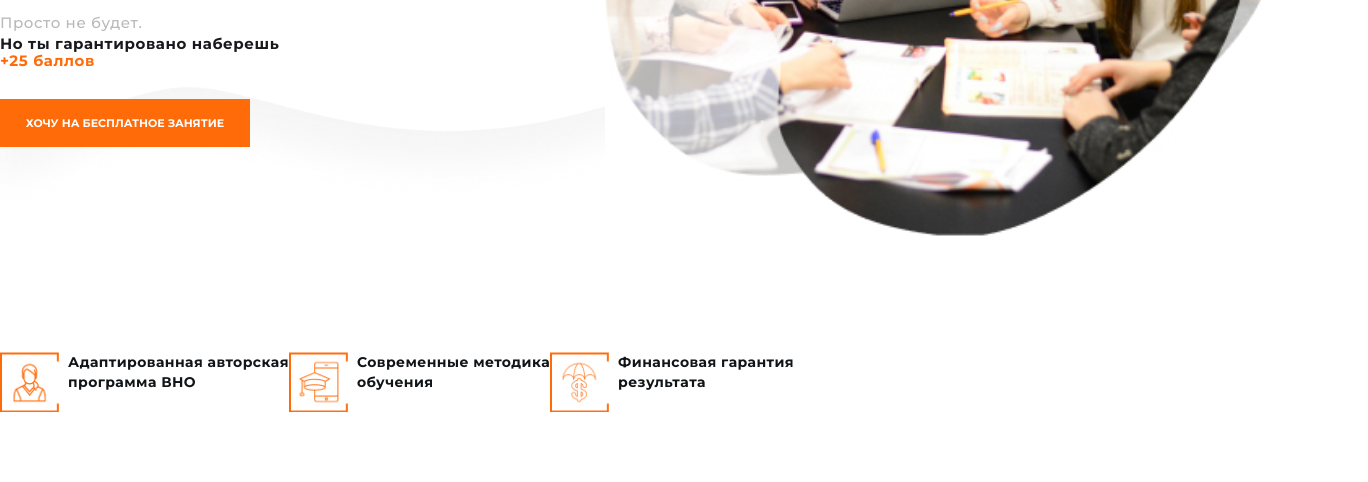
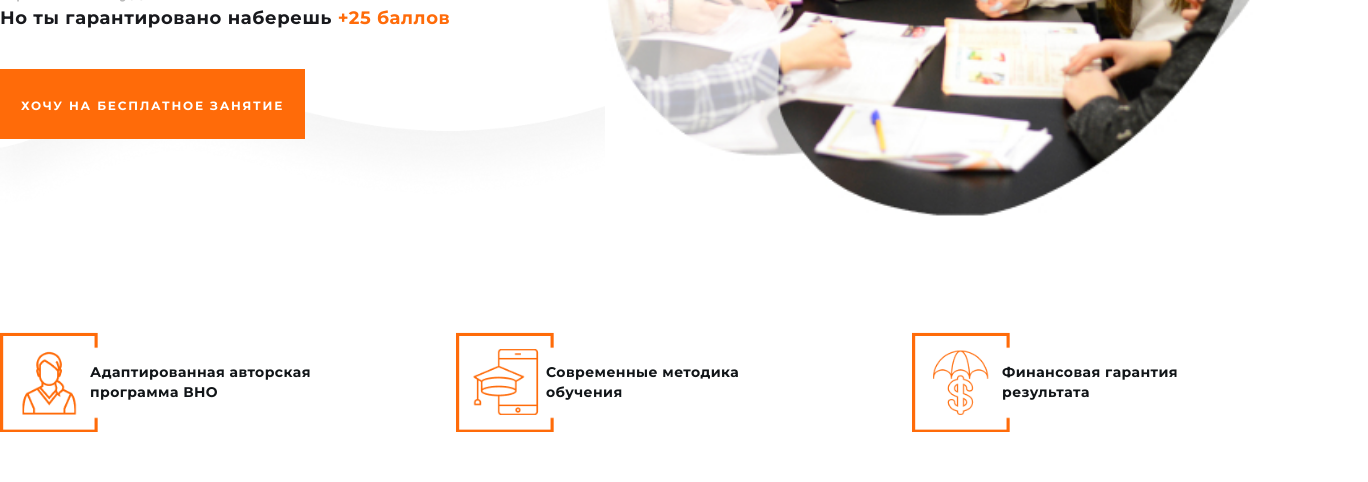
Before and after one commit to OlehSydorenko25/hell-en, a plain HTML site: page index.html in a window 1280 px wide. Shown: the part 482-964 px from the top of the page, 1368 px wide, since content can reach past the window. Drawn offline with Linux system fonts and the light colour scheme.

Commit message:
стили для свг

```diff
--- a/scss/components/_header.scss
+++ b/scss/components/_header.scss
@@ -37,10 +37,10 @@
   }
 
   .nav {
-    width: 280px;
     display: flex;
     align-items: center;
     justify-content: space-between;
+    margin-bottom: 50px;
 
     .site-nav3 {
       display: none;
@@ -72,11 +72,13 @@
     }
 
     @media screen and (min-width: 768px) {
-      width: 728px;
+      width: 768px;
+      margin-bottom: 84px;
     }
 
     @media screen and (min-width: 1280px) {
       width: 1280px;
+      margin-bottom: 45px;
     }
 
     .logo-img {
--- a/scss/components/_hero.scss
+++ b/scss/components/_hero.scss
@@ -4,10 +4,6 @@
     line-height: 29px;
     font-weight: 800;
     color: #18191d;
-
-    @media screen and (max-width: 767px) {
-      margin-top: 50px;
-    }
 
     @media screen and (min-width: 768px) {
       font-size: 26px;
@@ -33,6 +29,11 @@
 
     margin-top: 30px;
     margin-bottom: 4px;
+
+    @media screen and (min-width: 1280px) {
+      font-size: 18px;
+      line-height: 22px;
+    }
   }
 
   .hero-subtitle {
@@ -46,12 +47,17 @@
     b {
       color: #ff6b09;
     }
+
+    @media screen and (min-width: 1280px) {
+      font-size: 18px;
+      line-height: 22px;
+      width: auto;
+    }
   }
 
-  @media screen and (min-width: 768px) {
-    .hero-flex {
+  .hero-flex {
+    @media screen and (min-width: 768px) {
       display: flex;
-      margin-top: 65px;
       align-items: center;
     }
   }
@@ -73,11 +79,19 @@
     margin-right: auto;
     align-items: center;
     text-align: center;
-    padding-top: 14px;
-    padding-bottom: 14px;
+    padding: 14px 0;
 
     @media screen and (min-width: 768px) {
       margin-left: 0;
+    }
+
+    @media screen and (min-width: 1280px) {
+      margin-top: 40px;
+      height: 70px;
+      letter-spacing: 1.8px;
+      padding: 27px 0;
+      width: 305px;
+      font-size: 12px;
     }
   }
 
@@ -117,6 +131,11 @@
       line-height: 20px;
       color: #111518;
       letter-spacing: 0.03em;
+
+      @media screen and (min-width: 1280px) {
+        padding-top: 30px;
+        min-width: 366px;
+      }
     }
 
     .item {
@@ -127,6 +146,10 @@
       line-height: 20px;
       color: #18191d;
 
+      @media screen and(min-width: 1280px) {
+        padding-left: 90px;
+      }
+
       &:not(:last-child) {
         margin-bottom: 30px;
       }
@@ -135,7 +158,6 @@
         background-image: url(./../images/icon1.png);
         content: '';
         background-repeat: no-repeat;
-        background-position: 0 center;
         background-size: contain;
         display: inline-block;
 
@@ -144,13 +166,17 @@
         position: absolute;
         top: 0;
         left: 0;
+
+        @media screen and (min-width: 1280px) {
+          width: 100px;
+          height: 100px;
+        }
       }
 
       &.icon2::before {
         background-image: url(./../images/icon2.png);
         content: '';
         background-repeat: no-repeat;
-        background-position: 0 center;
         background-size: contain;
         display: inline-block;
 
@@ -159,13 +185,17 @@
         position: absolute;
         top: 0;
         left: 0;
+
+        @media screen and (min-width: 1280px) {
+          width: 100px;
+          height: 100px;
+        }
       }
 
       &.icon3::before {
         background-image: url(./../images/icon3.png);
         content: '';
         background-repeat: no-repeat;
-        background-position: 0 center;
         background-size: contain;
         display: inline-block;
 
@@ -174,11 +204,12 @@
         position: absolute;
         top: 0;
         left: 0;
+
+        @media screen and (min-width: 1280px) {
+          width: 100px;
+          height: 100px;
+        }
       }
     }
   }
-
-  //   .hero-block{
-  //       w
-  //   }
 }
```
Also changed, not shown: css/main.css, css/main.min.css, 2 other files.
